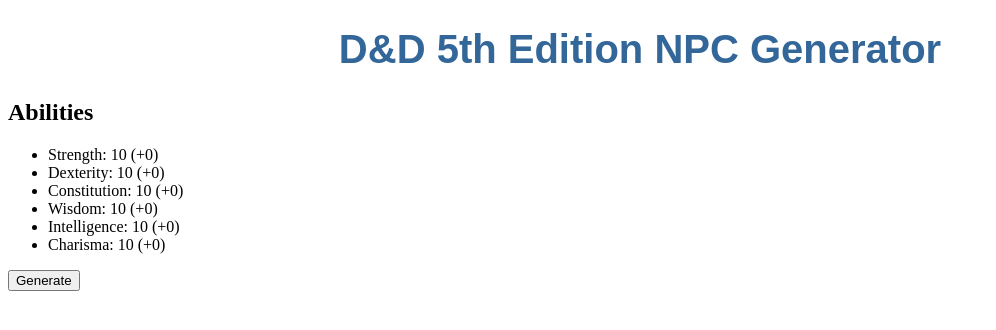
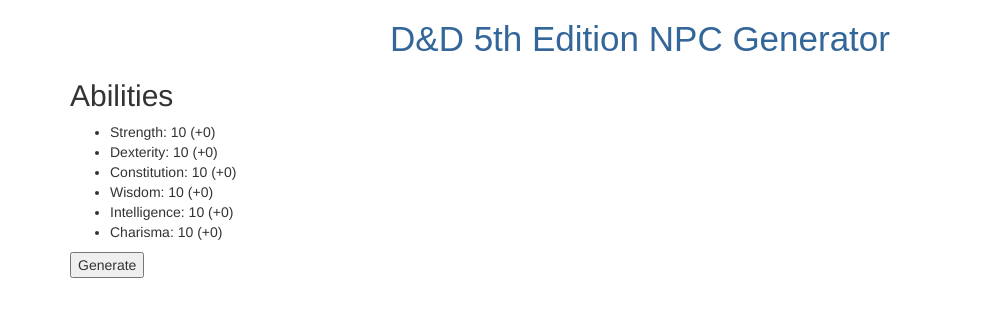
Before and after one commit to tom-wolfe/dnd-5e-tools, an Angular app: page / in a window 1280 px wide. Shown: the top 330 px of the page, without its empty margins (0-996 px from the left). Built offline with nearby package versions, Linux system fonts and the light colour scheme.

Commit message:
Refactor ability scores into list control.

```diff
--- a/package.json
+++ b/package.json
@@ -36,7 +36,9 @@
     "@angular/platform-browser": "^4.0.0",
     "@angular/platform-browser-dynamic": "^4.0.0",
     "@angular/router": "^4.0.0",
+    "bootstrap": "^3.3.7",
     "core-js": "^2.4.1",
+    "font-awesome": "^4.7.0",
     "rxjs": "^5.1.0",
     "zone.js": "^0.8.4"
   },
--- a/src/app/app.component.html
+++ b/src/app/app.component.html
@@ -1,15 +1,8 @@
 <!--The whole content below can be removed with the new code.-->
-<div style="text-align:center">
-  <h1>{{title}}</h1>
+<div class="container">
+  <div style="text-align:center">
+    <h1>{{title}}</h1>
+  </div>
+  <ability-score-list [abilities]="character.abilities"></ability-score-list>
+  <button (click)="onGenerateClick()">Generate</button>
 </div>
-<h2>Abilities</h2>
-<ul>
-    <li><ability-score ability="Strength" [score]="character.strength"></ability-score></li>
-    <li><ability-score ability="Dexterity" [score]="character.dexterity"></ability-score></li>
-    <li><ability-score ability="Constitution" [score]="character.constitution"></ability-score></li>
-    <li><ability-score ability="Wisdom" [score]="character.wisdom"></ability-score></li>
-    <li><ability-score ability="Intelligence" [score]="character.intelligence"></ability-score></li>
-    <li><ability-score ability="Charisma" [score]="character.charisma"></ability-score></li>
-</ul>
-
-<button (click)="onGenerateClick()">Generate</button>
--- a/src/app/app.module.ts
+++ b/src/app/app.module.ts
@@ -3,11 +3,13 @@
 
 import { AppComponent } from "./app.component";
 import { AbilityScoreComponent } from "../components/ability-score/ability-score.component";
+import { AbilityScoreListComponent } from "../components/ability-score-list/ability-score-list.component";
 
 @NgModule({
   declarations: [
     AppComponent,
-    AbilityScoreComponent
+    AbilityScoreComponent,
+    AbilityScoreListComponent
   ],
   imports: [
     BrowserModule
--- /dev/null
+++ b/src/components/ability-score-list/ability-score-list.component.html
@@ -0,0 +1,21 @@
+<h2>Abilities</h2>
+<ul>
+    <li>
+        <ability-score ability="Strength" [score]="abilities.strength"></ability-score>
+    </li>
+    <li>
+        <ability-score ability="Dexterity" [score]="abilities.dexterity"></ability-score>
+    </li>
+    <li>
+        <ability-score ability="Constitution" [score]="abilities.constitution"></ability-score>
+    </li>
+    <li>
+        <ability-score ability="Wisdom" [score]="abilities.wisdom"></ability-score>
+    </li>
+    <li>
+        <ability-score ability="Intelligence" [score]="abilities.intelligence"></ability-score>
+    </li>
+    <li>
+        <ability-score ability="Charisma" [score]="abilities.charisma"></ability-score>
+    </li>
+</ul>
--- a/src/generators/character-generator.ts
+++ b/src/generators/character-generator.ts
@@ -3,14 +3,14 @@
 
 export class CharacterGenerator {
     generateCharacter(): Character {
+        const character = new Character();
         const abGen = new AbilityScoreGenerator();
-        const character = new Character();
-        character.strength = abGen.generateScore();
-        character.dexterity = abGen.generateScore();
-        character.constitution = abGen.generateScore();
-        character.wisdom = abGen.generateScore();
-        character.intelligence = abGen.generateScore();
-        character.charisma = abGen.generateScore();
+        character.abilities.strength = abGen.generateScore();
+        character.abilities.dexterity = abGen.generateScore();
+        character.abilities.constitution = abGen.generateScore();
+        character.abilities.wisdom = abGen.generateScore();
+        character.abilities.intelligence = abGen.generateScore();
+        character.abilities.charisma = abGen.generateScore();
         return character;
     }
 };
--- a/src/index.html
+++ b/src/index.html
@@ -1,5 +1,6 @@
 <!doctype html>
 <html lang="en">
+
 <head>
   <meta charset="utf-8">
   <title>D&amp;D 5th Edition NPC Generator</title>
@@ -8,7 +9,10 @@
   <meta name="viewport" content="width=device-width, initial-scale=1">
   <link rel="icon" type="image/x-icon" href="favicon.ico">
 </head>
+
 <body>
+
   <app-root></app-root>
 </body>
+
 </html>
--- /dev/null
+++ b/src/models/ability-scores.ts
@@ -0,0 +1,8 @@
+export class AbilityScores {
+    strength = 10;
+    dexterity = 10;
+    constitution = 10;
+    wisdom = 10;
+    intelligence = 10;
+    charisma = 10;
+};
--- a/src/models/character.ts
+++ b/src/models/character.ts
@@ -1,8 +1,8 @@
+import { AbilityScores } from "./ability-scores";
+
 export class Character {
-    strength = 10;
-    dexterity = 10;
-    constitution = 10;
-    wisdom = 10;
-    intelligence = 10;
-    charisma = 10;
+    abilities: AbilityScores;
+    constructor() {
+        this.abilities = new AbilityScores();
+    }
 };
--- a/src/styles.scss
+++ b/src/styles.scss
@@ -1 +1,4 @@
 /* You can add global styles to this file, and also import other style files */
+
+@import "../node_modules/bootstrap/dist/css/bootstrap.css";
+@import "../node_modules/font-awesome/css/font-awesome.css";
```
Also changed, not shown: src/components/ability-score-list/ability-score-list.component.ts (added, +11 -0 lines), src/components/ability-score-list/ability-score-list.component.scss (added).
